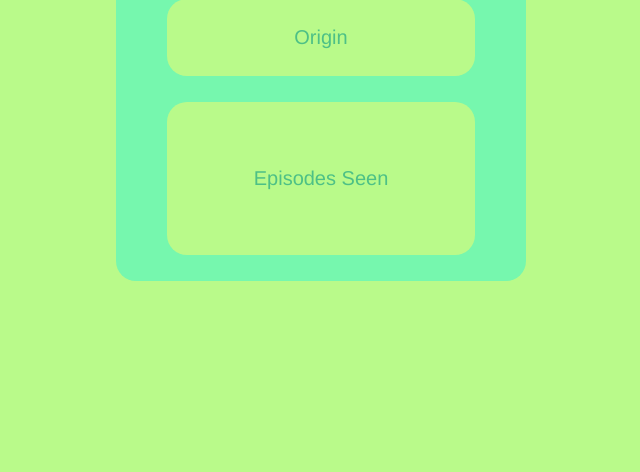
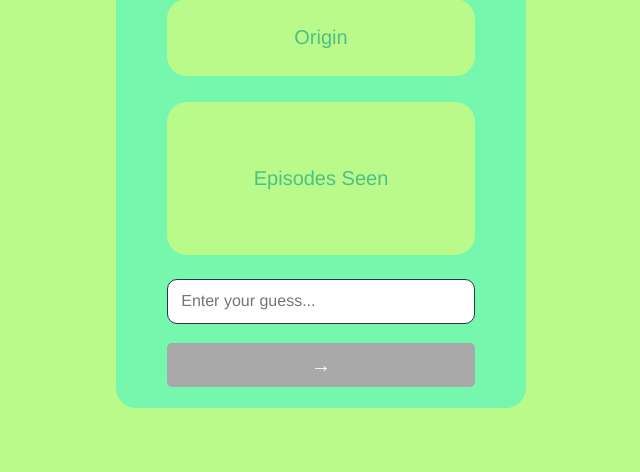
Before and after one commit to amw720386/RickAndMordle, a Flask app: template templates/index.html in a window 1280 px wide. Shown: the part 426-898 px from the top of the page, without its empty margins (319-959 px from the left). Before the commit the page ends 707 px from the top, so only its background shows below. Run offline with Flask 3, Linux system fonts and the light colour scheme; the template is opened without the code that fills it, so the values that code supplies are empty.

Commit message:
guess checking

```diff
--- a/app.py
+++ b/app.py
@@ -1,6 +1,6 @@
 from ramapi import *
 import random
-from flask import Flask, render_template
+from flask import Flask, request, jsonify, render_template
 
 app = Flask(__name__)
 
@@ -12,7 +12,10 @@ def main():
         charID = random.randint(1,826)
 
     char = ramapi.Character.get(charID)
+    global name
     name = char['name']
+
+    print(name)
 
     results = ramapi.Character.filter(name=name)
 
@@ -57,6 +60,18 @@ def main():
 def help():
     return render_template('help.html')
 
+@app.route('/check_guess', methods=['POST'])
+def check_guess():
+    user_guess = request.json.get('guess')
+    character_name = name
+
+    print(user_guess)
+    print(character_name)
+
+    if user_guess == character_name:
+        return jsonify({"result": "correct"})
+    else:
+        return jsonify({"result": "incorrect"})
 
 if __name__ == '__main__':
     app.run(host="0.0.0.0", port=8000, debug=True)
--- a/static/css/styles.css
+++ b/static/css/styles.css
@@ -140,3 +140,69 @@ h1 {
 .card-list .flip-card-back li {
     margin: 0.5vw 0;
 }
+
+.guess-container {
+    position: relative;
+    margin-top: 0.5vh;
+    margin-bottom: 1vh;
+    width: 24vw;
+    display: flex;
+    flex-direction: column;
+    align-items: center;
+}
+
+.guess-input {
+    width: 100%;
+    padding: 1vw;
+    margin: 0.5vw 0;
+    border-radius: 10px;
+    border: 1px solid #2c3343;
+    font-size: 16px;
+    font-family: 'Helvetica', sans-serif;
+    box-sizing: border-box;
+}
+
+.suggestions-box {
+    position: absolute;
+    top: calc(100% - 9vh);
+    left: 0;
+    background-color: #fff;
+    border-radius: 5px;
+    width: 100%;
+    max-height: 150px;
+    overflow-y: auto;
+    z-index: 1000;
+    box-sizing: border-box;
+}
+
+.suggestion-item {
+    padding: 0.5vw;
+    cursor: pointer;
+}
+
+.suggestion-item:hover {
+    background-color: #f0f0f0;
+}
+
+.submit-button {
+    margin-top: 1vw;
+    padding: 0.8vw 2vw;
+    font-size: 20px;
+    font-weight: bold;
+    color: white;
+    background-color: #006400;
+    border: none;
+    border-radius: 5px;
+    cursor: pointer;
+    width: 100%;
+    text-align: center;
+    display: flex;
+    justify-content: center;
+    align-items: center;
+    box-sizing: border-box;
+}
+
+.submit-button:disabled {
+    background-color: #a9a9a9;
+    cursor: not-allowed;
+}
--- a/static/js/scripts.js
+++ b/static/js/scripts.js
@@ -9,3 +9,77 @@ document.addEventListener('DOMContentLoaded', function() {
         });
     });
 });
+
+document.addEventListener('DOMContentLoaded', function() {
+    var guessInput = document.getElementById('guess-input');
+    var suggestionsBox = document.getElementById('suggestions');
+    var submitButton = document.getElementById('submit-guess');
+    var characterName = document.getElementById('character-name');
+    var validNames = [];
+
+    fetch('/static/data/names_noDupes.txt')
+        .then(response => response.text())
+        .then(data => {
+            validNames = data.split('\n').map(name => name.trim()).filter(name => name !== '-');
+
+            guessInput.addEventListener('input', function() {
+                var query = this.value.toLowerCase();
+                suggestionsBox.innerHTML = '';
+                submitButton.disabled = true;
+
+                if (query) {
+                    var filteredNames = validNames.filter(name => name.toLowerCase().includes(query));
+
+                    filteredNames.forEach(function(name) {
+                        var suggestionItem = document.createElement('div');
+                        suggestionItem.className = 'suggestion-item';
+                        suggestionItem.textContent = name;
+
+                        suggestionItem.addEventListener('click', function() {
+                            guessInput.value = name;
+                            suggestionsBox.innerHTML = '';
+                            submitButton.disabled = false;
+                        });
+
+                        suggestionsBox.appendChild(suggestionItem);
+                    });
+
+                    if (filteredNames.includes(guessInput.value)) {
+                        submitButton.disabled = false;
+                    }
+                }
+            });
+        });
+
+    submitButton.addEventListener('click', function() {
+        if (!this.disabled) {
+            fetch('/check_guess', {
+                method: 'POST',
+                headers: {
+                    'Content-Type': 'application/json'
+                },
+                body: JSON.stringify({ guess: guessInput.value, character: characterName })
+            })
+            .then(response => response.json())
+            .then(data => {
+                if (data.result === 'correct') {
+                    alert('Correct guess!');
+                } else {
+                    alert('Incorrect guess. Try again!');
+                }
+            });
+        }
+    });
+
+    guessInput.addEventListener('keypress', function(event) {
+        if (event.key === 'Enter' && !submitButton.disabled) {
+            submitButton.click();
+        }
+    });
+
+    document.addEventListener('click', function(event) {
+        if (!suggestionsBox.contains(event.target) && event.target !== guessInput) {
+            suggestionsBox.innerHTML = '';
+        }
+    });
+});
--- a/templates/index.html
+++ b/templates/index.html
@@ -50,6 +50,11 @@
                     </div>
                 </div>
             </div>
+            <div class="guess-container">
+                <input type="text" id="guess-input" placeholder="Enter your guess..." class="guess-input">
+                <div id="suggestions" class="suggestions-box"></div>
+                <button id="submit-guess" class="submit-button" disabled>&#8594;</button>
+            </div>
         </div>
     </div>
     <script src="{{ url_for('static', filename='js/scripts.js') }}"></script>
```
Also changed, not shown: static/data/names_noDupes.txt (+15 -15 lines).
